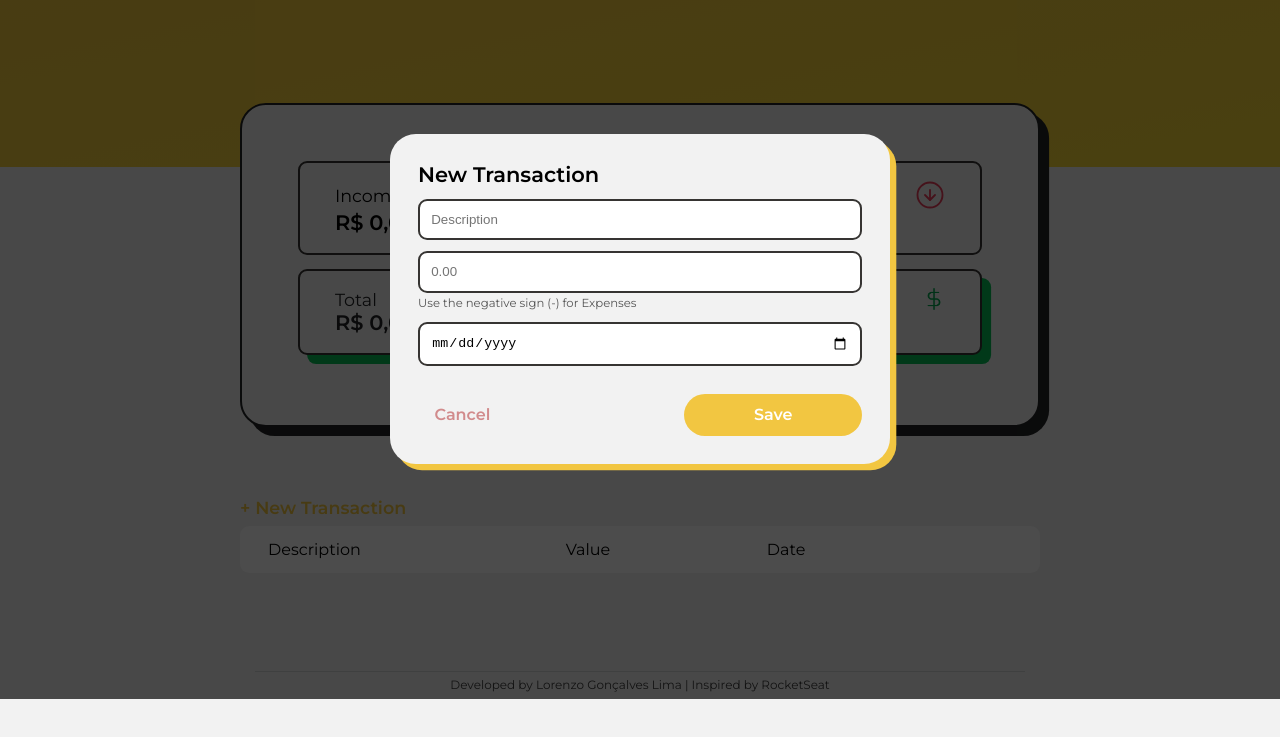
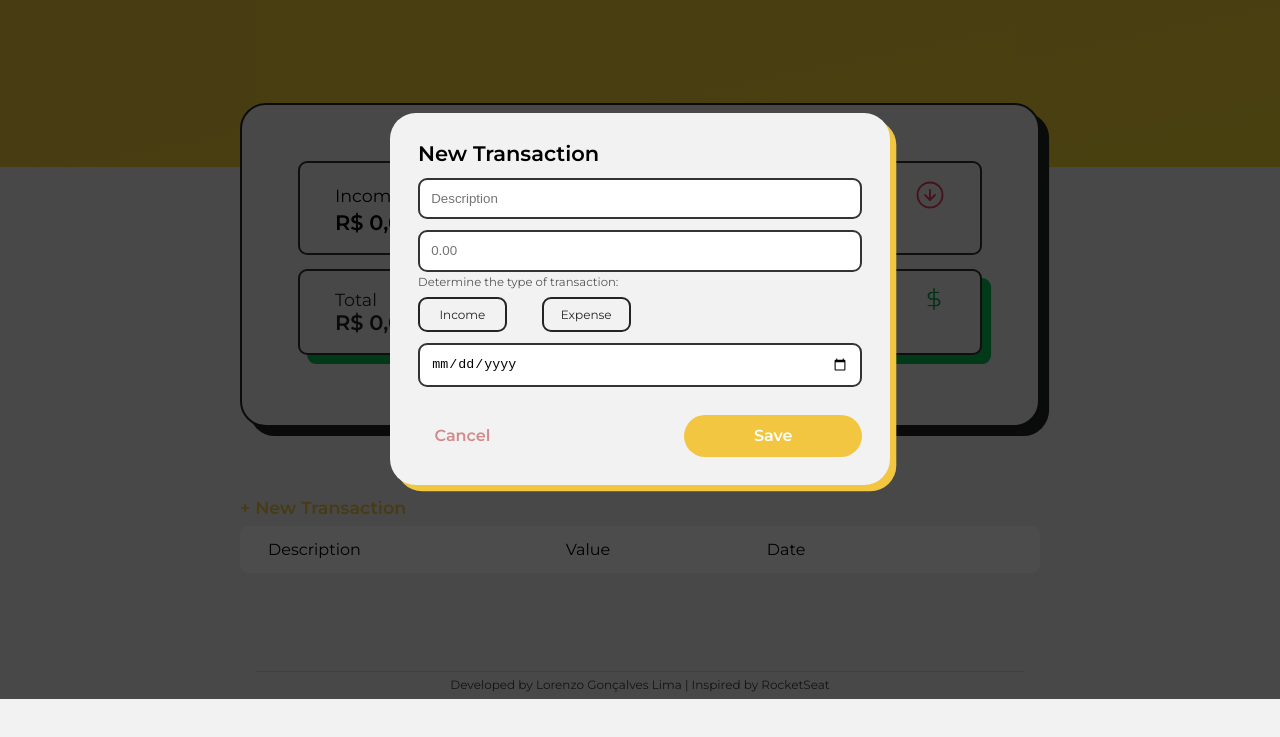
Before and after one commit to lorenzolima/First-WebApp, a plain HTML site: page index.html in a window 1280 px wide. Both pictures are taken after a click on the link "+ New Transaction". Shown: the part 101-838 px from the top of the page. Drawn offline with Linux system fonts and the light colour scheme.

Commit message:
Add files via upload

```diff
--- a/index.html
+++ b/index.html
@@ -105,7 +105,16 @@
                     <div class="input-group">
                         <label class="sr-only" for="amount">Value</label>
                         <input type="number" id="amount" name="amount" placeholder="0.00" step="0.01">
-                        <small class="help">Use the negative sign (-) for Expenses</small>
+                        <small class="help">Determine the type of transaction:</small>
+                    </div>
+
+                    <div class="selector">
+                        <div onclick="Modal.income()" class="button-income">
+                            <p>Income</p>
+                        </div>
+                        <div onclick="Modal.expense()" class="button-expense">
+                            <p>Expense</p>
+                        </div>
                     </div>
 
                     <div class="input-group">
--- a/scripts.js
+++ b/scripts.js
@@ -10,7 +10,22 @@ const Modal = {
         transaction = document.querySelector('.modal-overlay')
         transaction.classList.remove('active')
         //alert('Close modal!')
+    },
+    income(){
+        selection = document.querySelector('.button-income')
+        disable = document.querySelector('.button-expense')
+
+        selection.classList.add('button-active')
+        disable.classList.remove('button-active')
+    },
+    expense(){
+        selection = document.querySelector('.button-expense')
+        disable = document.querySelector('.button-income')
+
+        selection.classList.add('button-active')
+        disable.classList.remove('button-active')
     }
+
 }
 
 /*
@@ -76,7 +91,6 @@ const DOM = {
         const tr = document.createElement('tr')
         tr.classList.add('items')
         tr.dataset.index = index
-        console.log(tr.dataset.index)
 
         tr.innerHTML = DOM.innerHTMLTransaction(transaction, index)
 
@@ -167,6 +181,11 @@ const Form = {
     formatValues() {
         let {description, amount, date} = Form.getValues()
 
+        selection1 = document.querySelector('.button-expense')
+        if (selection1.classList.contains('button-active')) {
+            amount = "-" + amount
+        }
+
         amount = Utils.formatAmount(amount)
         date = Utils.formatDate(date)
 
@@ -197,8 +216,7 @@ const Form = {
             Form.clearFields()
             Modal.close()
             App.reload()
-        }
-        catch (error) {
+        } catch (error) {
             alert(error.message)
         }
     }
--- a/style.css
+++ b/style.css
@@ -7,6 +7,7 @@
     --yellow: #F2C641; /*#F2C641*/
     --lightyellow: #f5da8a;
     --red: #bc4749;
+    --black: #232426;
 }
 
 
@@ -201,6 +202,7 @@ h2 {
 }
 
 /* ------------------ Cards ----------------- */
+
 #cards {
     display: block;
     position: relative;
@@ -210,9 +212,9 @@ h2 {
     margin: 0 auto 0 auto;
     background: var(--white);
 
-    border: 2px solid #232426;
+    border: 2px solid var(--black);
     border-radius: 1.85rem;
-    box-shadow: .65rem .65rem #232425;
+    box-shadow: .65rem .65rem var(--black);
 }
 #cards .card-total{
     background: var(--white);
@@ -235,7 +237,7 @@ h2 {
 .card {
     padding: 0.75rem 1.25rem;
     border-radius: .65rem;
-    margin-bottom: 1rem;
+    margin-bottom: 0.5rem;
     border: 2px solid #363432;
 
     background: var(--white);
@@ -357,7 +359,7 @@ img#remove-data {
     font-weight: bolder;
 }
 
-/* -------------------- form -------------------- */
+/* ->->->->->->->->->-> form  <-<-<-<-<-<-<-<-<-<- */
 #form {
     max-width: 500px;
 }
@@ -370,8 +372,57 @@ input {
     border: 2px solid #363432;
     border-radius: .65rem;
     padding: 0.8rem;
-    width: 100%;
+    width:
+    100%;
 }
+
+/* --------- selectors income/expense --------*/
+.selector {
+    display: flex;
+    justify-content: start;
+    gap: 1rem;
+
+    padding-top: 0.5rem;
+}
+.selector div {
+    display: flex;
+    justify-content: center;
+    align-items: center;
+
+    font-family: 'Montserrat';
+    font-size: 12px;
+
+    width: 35%;
+    height: 2rem;
+    cursor: pointer;
+    border: 2px solid var(--black);
+    border-radius: .65rem;
+
+    color: var(--black);
+    background: var(--white);
+    caret-color: rgba(0,0,0,0);
+}
+
+.selector .button-income:hover {
+    color: var(--white);
+    background: var(--green);
+}
+.selector .button-expense:hover {
+    color: var(--white);
+    background: var(--red);
+}
+
+.button-income.button-active {
+    color: var(--white);
+    background: var(--green);
+}
+.button-expense.button-active {
+    color: var(--white);
+    background: var(--red);
+}
+
+/* ----------------- inputs ----------------- */
+
 .input-group {
     margin-top: 0.8rem;
 }
@@ -448,7 +499,7 @@ footer {
     header {
         padding-bottom: 10rem;
     }
-    /* ------------------- logo ------------------- */
+    /* ->->->->->->->->->-> logo <-<-<-<-<-<-<-<-<-<- */
     a.logo-a {
         display: inline-block;
         top: -3.5rem;
@@ -459,7 +510,7 @@ footer {
         height: 2.75rem;
     }
 
-    /* ------------------- nav ------------------- */
+    /* ->->->->->->->->->-> nav <-<-<-<-<-<-<-<-<-<- */
     nav {
         padding: .85rem 4rem;
         justify-content: end;
@@ -477,12 +528,12 @@ footer {
         padding: 1rem 0.5rem 1rem 1rem;
     }
 
-    /* ---------------- balance ---------------- */
+    /* ->->->->->->->->-> balance <-<-<-<-<-<-<-<-<- */
     #balance {
         display: flex;
     }
 
-    /* ---------------- cards ---------------- */
+    /* ->->->->->->->->-> cards <-<-<-<-<-<-<-<-<- */
     #cards{
         padding: 4rem;
         width: 100%;
@@ -495,6 +546,7 @@ footer {
         font-size: 1.5rem;
     }
     .card {
+        margin-bottom: 1rem;
         padding: 1.25rem 2.5rem;
     }
     .card h3{
@@ -517,7 +569,7 @@ footer {
         width: 2.15rem;
     }
 
-    /* ---------------- data-table ---------------- */
+    /* ->->->->->->->->->-> data-table <-<-<-<-<-<-<-<-<-<- */
     #data-table {
         height: 19rem;
     }
@@ -534,7 +586,7 @@ footer {
         width: 20px;
     }
 
-    /* ---------------- footer ---------------- */
+    /* ->->->->->->->->->-> footer <-<-<-<-<-<-<-<-<-<- */
     footer {
         position: fixed;
         bottom: 0.5rem;
@@ -550,11 +602,23 @@ footer {
         border-top: 1px solid rgb(203, 204, 204);
     }
 
-    /* ---------------- modal ---------------- */
+    /* ->->->->->->->->->-> modal <-<-<-<-<-<-<-<-<-<- */
     .modal {
         padding: 2rem;
         max-width: 500px;
         width: 90%;
     }
 
+    .selector {
+        gap: 2.5rem;
+
+        padding-top: 0.5rem;
+    }
+    .selector div {
+        width: 20%;
+        height: 2.5rem;
+        font-size: 12px;
+
+    }
+
 }
```
